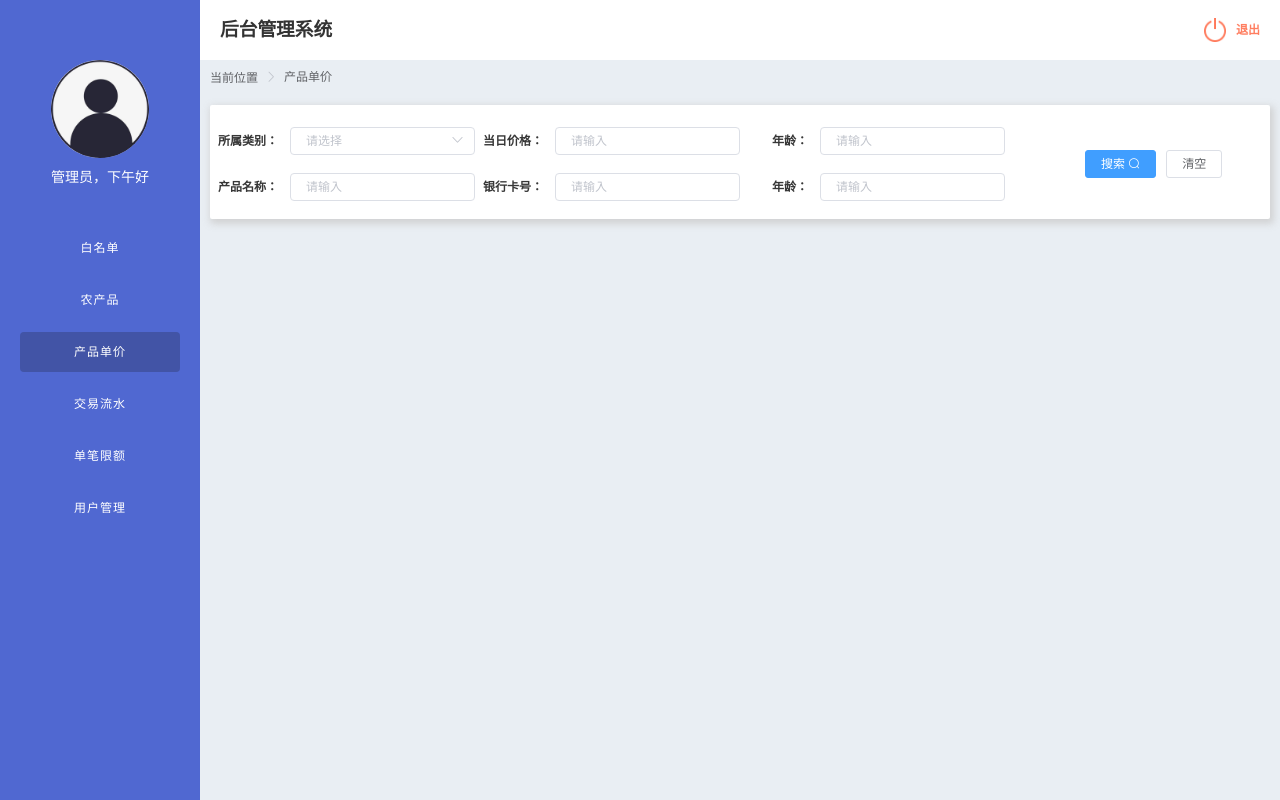
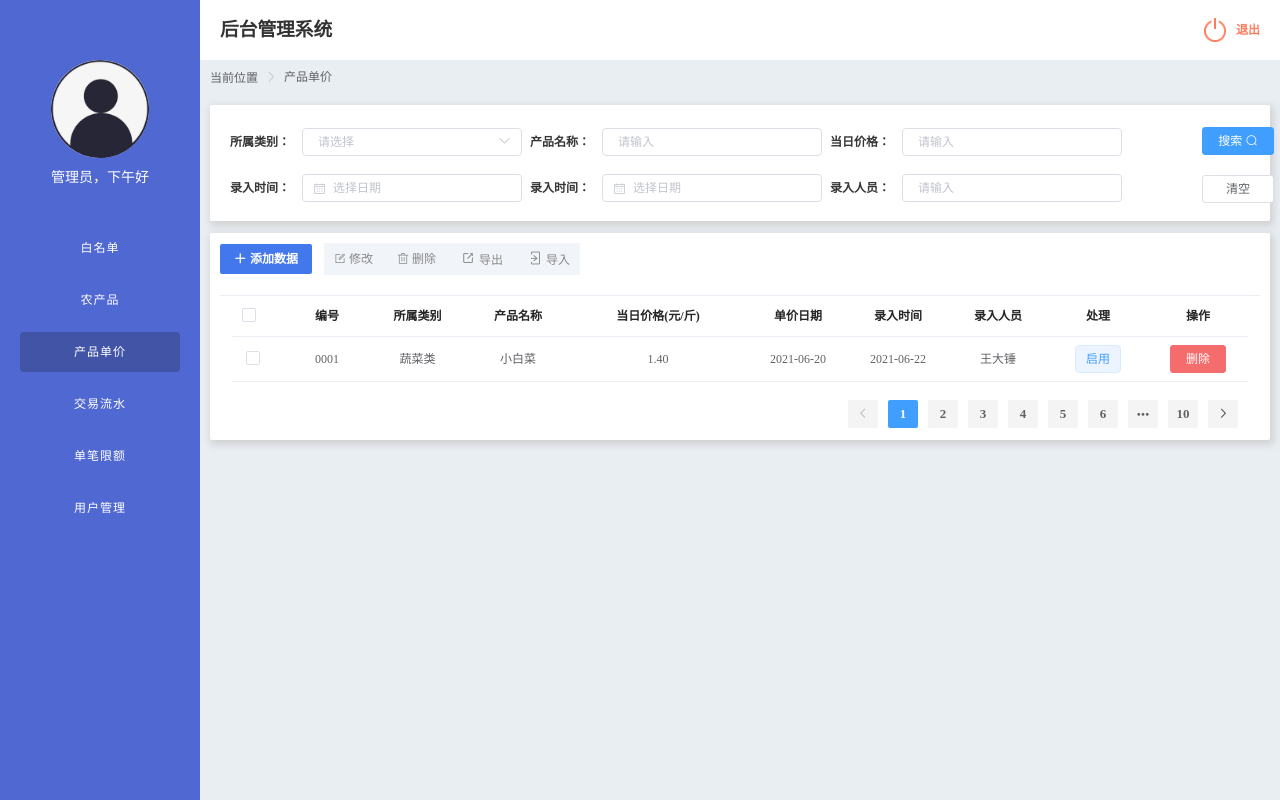
Before and after one commit to BaldwinTong/CCB, a Vue app: page /productPrice in a window 1280 px wide. Built offline with nearby package versions, Linux system fonts and the light colour scheme.

Commit message:
静态页面完成

```diff
--- a/src/router/index.js
+++ b/src/router/index.js
@@ -10,8 +10,8 @@ import username from '../views/pages/username.vue'
 
 Vue.use(VueRouter)
 const originalPush = VueRouter.prototype.push
-   VueRouter.prototype.push = function push(location) {
-   return originalPush.call(this, location).catch(err => err)
+VueRouter.prototype.push = function push(location) {
+    return originalPush.call(this, location).catch(err => err)
 }
 const routerList = [];
 
@@ -26,6 +26,7 @@ const routes = [...routerList, {
 }, {
     path: '/Home',
     name: 'Home',
+    redirect: "whiteList",
     component: Home,
     children: [{
         path: '/whiteList',
--- a/src/views/Home.vue
+++ b/src/views/Home.vue
@@ -58,4 +58,8 @@ body > .el-container {
   color: #94949A;
   font-size: 12px;
 }
+
+.el-input__inner{
+  width: 220px !important;
+}
 </style>
--- a/src/views/pages/farmProduct.vue
+++ b/src/views/pages/farmProduct.vue
@@ -220,7 +220,7 @@ export default {
   width: 100%;
   margin-top: 20px;
   background-color: #fff;
-  padding-top: 22px;
+  padding: 22px 12px 0;
   box-sizing: border-box;
   box-shadow: 2px 3px 7px 2px #cccc;
   border-radius: 2px;
@@ -230,10 +230,10 @@ export default {
   justify-content: space-around;
   align-items: center;
 }
-
+/*
 .search-item{
   width: 28%;
-}
+} */
 
 .el-form-item__label {
   font-size: 12px !important;
@@ -335,16 +335,12 @@ export default {
   border-top-right-radius: 4px;
   border-bottom-right-radius: 4px;
   position: absolute;
-  top: 1px;
+  top: 0px;
   right: 0px;
 }
 
-.padd-right {
-  padding-right: 50px;
+.padd-right .el-input__inner{
+  padding-right: 56px !important;
   box-sizing: border-box;
 }
-.padd-right .el-input__inner {
-  border-top-right-radius: 0px !important;
-  border-bottom-right-radius: 0px !important ;
-}
 </style>
--- a/src/views/pages/productPrice.vue
+++ b/src/views/pages/productPrice.vue
@@ -24,50 +24,144 @@
                 </el-option>
               </el-select>
             </el-form-item>
-             <el-form-item label="产品名称：">
+            <el-form-item label="录入时间：">
+              <el-date-picker
+                v-model="searchForm.date1"
+                type="date"
+                placeholder="选择日期"
+              >
+              </el-date-picker>
+            </el-form-item>
+          </div>
+          <div class="search-item">
+            <el-form-item label="产品名称：">
               <el-input
                 v-model="searchForm.productName"
                 placeholder="请输入"
               ></el-input>
             </el-form-item>
+            <el-form-item label="录入时间：">
+              <el-date-picker
+                v-model="searchForm.date2"
+                type="date"
+                placeholder="选择日期"
+              >
+              </el-date-picker>
+            </el-form-item>
           </div>
           <div class="search-item">
             <el-form-item label="当日价格：">
-               <el-input
+              <el-input
                 v-model="searchForm.todayPrice"
                 placeholder="请输入"
               ></el-input>
             </el-form-item>
-            <el-form-item label="银行卡号：">
+            <el-form-item label="录入人员：">
               <el-input
-                v-model="searchForm.bankNumber"
-                placeholder="请输入"
-              ></el-input>
-            </el-form-item>
-          </div>
-          <div class="search-item">
-            <el-form-item label="年龄：">
-              <el-input
-                v-model="searchForm.age"
-                placeholder="请输入"
-              ></el-input>
-            </el-form-item>
-            <el-form-item label="年龄：">
-              <el-input
-                v-model="searchForm.age"
+                v-model="searchForm.getInUserName"
                 placeholder="请输入"
               ></el-input>
             </el-form-item>
           </div>
           <div class="search-item">
             <el-form-item>
-              <el-button type="primary" @click="search"
+              <el-button class="P-btn" type="primary" @click="search"
                 >搜索 <i class="el-icon-search"></i
               ></el-button>
-              <el-button @click="clearForm">清空</el-button>
+              <br />
+              <el-button class="P-btn" @click="clearForm">清空</el-button>
             </el-form-item>
           </div>
         </el-form>
+      </div>
+    </div>
+
+    <div class="W-content">
+      <div class="W-box">
+        <div class="W-btns">
+          <div class="addData">
+            <i class="el-icon-plus addIcon"></i>
+            <span>添加数据</span>
+          </div>
+          <div class="handle-btns">
+            <div class="handle-item one">
+              <i class="el-icon-edit-outline"></i>
+              <span class="title">修改</span>
+            </div>
+            <div class="handle-item two">
+              <i class="el-icon-delete"></i>
+              <span class="title">删除</span>
+            </div>
+            <div class="handle-item thr">
+              <i class="iconfont icon-exportdaochu"></i>
+              <span class="title">导出</span>
+            </div>
+            <div class="handle-item thr">
+              <i class="iconfont icon-daoru"></i>
+              <span class="title">导入</span>
+            </div>
+          </div>
+        </div>
+
+        <div class="W-table">
+          <el-table
+            :data="tableData"
+            style="width: 100%"
+            highlight-current-row
+            size="small"
+          >
+            <el-table-column type="selection" width="55"> </el-table-column>
+            <el-table-column
+              prop="num"
+              label="编号"
+              align="center"
+              width="80px"
+            >
+            </el-table-column>
+            <el-table-column prop="type" label="所属类别" align="center">
+            </el-table-column>
+            <el-table-column prop="productName" label="产品名称" align="center">
+            </el-table-column>
+            <el-table-column
+              prop="todayPrice"
+              width="180px"
+              label="当日价格(元/斤)"
+              align="center"
+            >
+            </el-table-column>
+            <el-table-column prop="priceDate" label="单价日期" align="center">
+            </el-table-column>
+            <el-table-column prop="getInDate" label="录入时间" align="center">
+            </el-table-column>
+            <el-table-column
+              prop="getInPersonal"
+              label="录入人员"
+              align="center"
+            >
+            </el-table-column>
+            <el-table-column prop="handle" label="处理" align="center">
+              <template slot-scope="scope">
+                <div slot="reference" class="name-wrapper">
+                  <el-tag size="medium">{{ scope.row.tag }}</el-tag>
+                </div>
+              </template>
+            </el-table-column>
+            <el-table-column label="操作" align="center">
+              <template slot-scope="scope">
+                <el-button
+                  @click="handleClick(scope.row)"
+                  type="danger"
+                  size="mini"
+                  >删除</el-button
+                >
+              </template>
+            </el-table-column>
+          </el-table>
+          <div class="pagination">
+            <el-pagination background layout="prev, pager, next" :total="100">
+            </el-pagination>
+          </div>
+        </div>
       </div>
     </div>
   </div>
@@ -78,13 +172,14 @@ export default {
   data() {
     return {
       searchForm: {
-        name: "",
-        userID: "",
-        gender: "",
-        bankNumber: "",
-        age: "",
+        BelongType: "",
+        productName: "",
+        date1: "",
+        date2: "",
+        todayPrice: "",
+        getInUserName: "",
       },
-       belongList: [
+      belongList: [
         {
           value: "蔬菜类",
           label: "蔬菜类",
@@ -102,6 +197,19 @@ export default {
           label: "家禽类",
         },
       ],
+
+      tableData: [
+        {
+          num: "0001",
+          type: "蔬菜类",
+          productName: "小白菜",
+          todayPrice: "1.40",
+          priceDate: "2021-06-20",
+          getInDate: "2021-06-22",
+          getInPersonal:"王大锤",
+          tag: "启用",
+        },
+      ],
     };
   },
   components: {},
@@ -110,10 +218,19 @@ export default {
     search() {},
     clearForm() {},
     addData() {},
+    handleClick(value) {
+      console.log(value);
+    },
   },
   computed: {},
 };
 </script>
 
 <style >
+.P-btn {
+  width: 72px;
+}
+.P-btn:last-child {
+  margin-top: 20px;
+}
 </style>
--- a/src/views/pages/transactionRecode.vue
+++ b/src/views/pages/transactionRecode.vue
@@ -228,6 +228,7 @@ export default {
   background-color: #fff;
   border-radius: 4px;
   margin-bottom: 18px;
+  box-shadow: 2px 3px 7px 2px #cccc;
 }
 
 .T-content .cont-item .item-top {
@@ -284,6 +285,7 @@ export default {
   justify-content: flex-start;
   box-sizing: border-box;
   margin-top: 20px;
+
 }
 .item-info .info-item .line {
   width: 6px;
--- a/src/views/pages/username.vue
+++ b/src/views/pages/username.vue
@@ -121,9 +121,9 @@ export default {
   padding: 30px;
   box-sizing: border-box;
 }
-.user-box .input-width{
+/* .user-box .input-width{
   width: 300px;
-}
+} */
 
 .user-btns{
   width: 100%;
```
Also changed, not shown: 1 other file (tests, documents, lock files or other folders).
